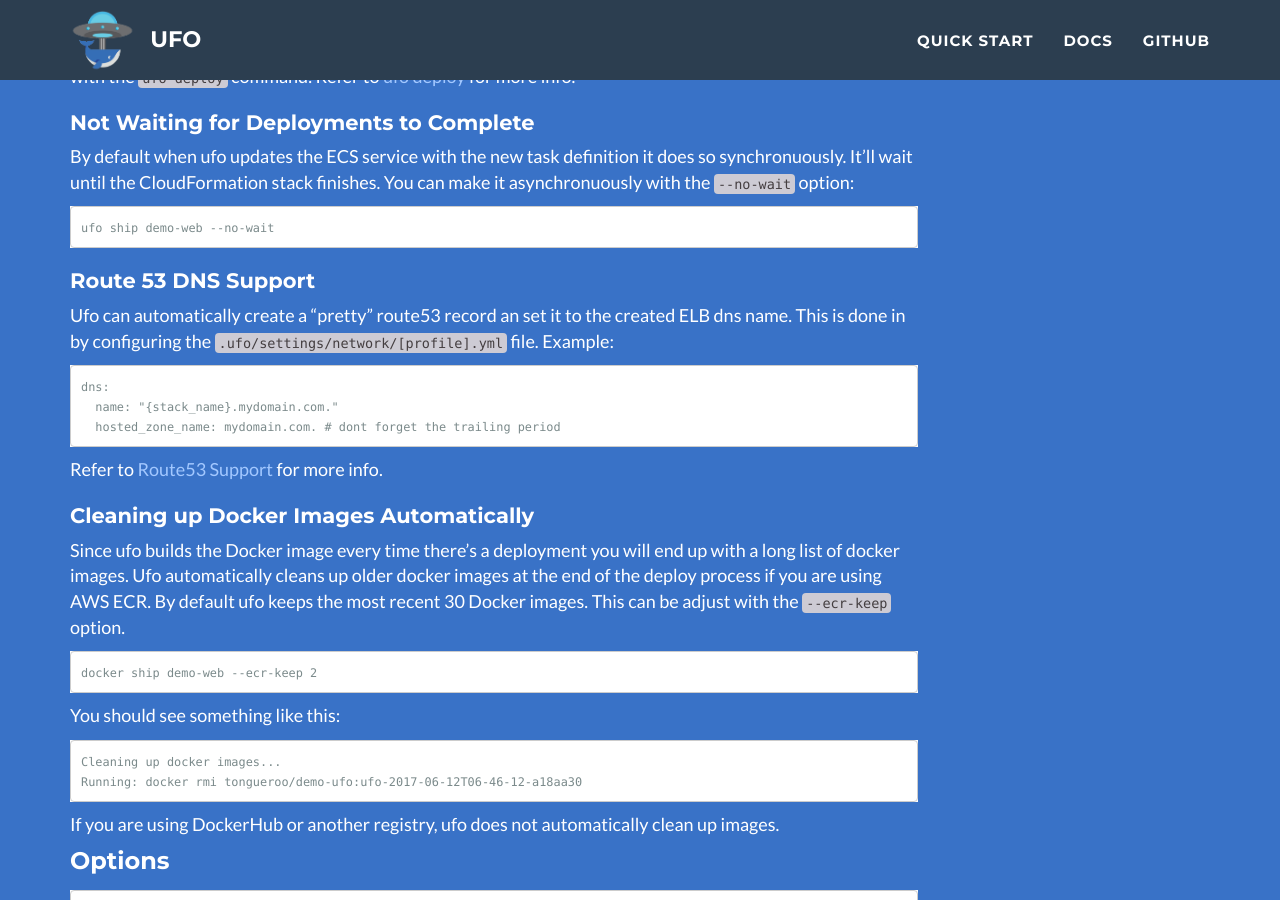
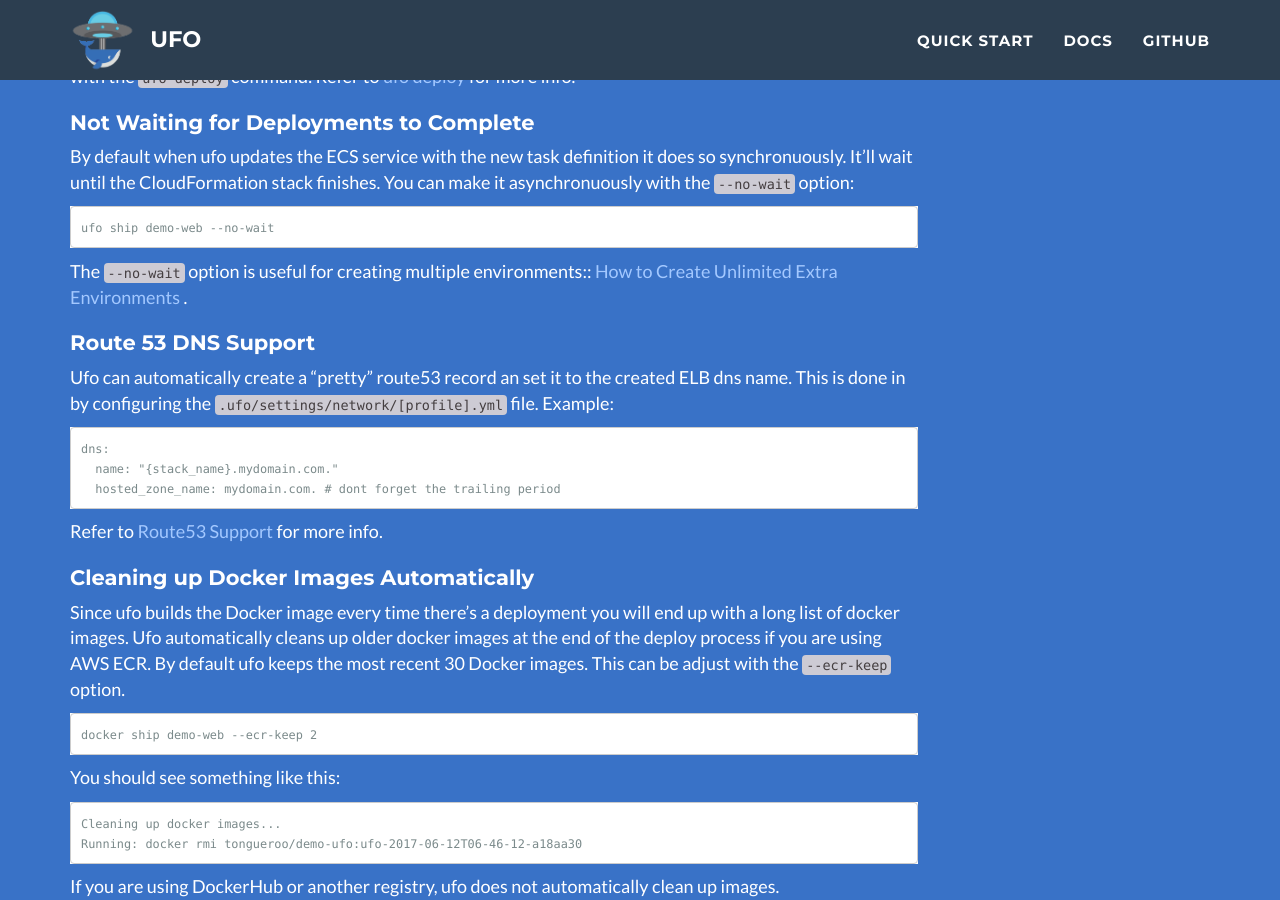
Before and after one commit to boltops-tools/ufo, a Jekyll site: the page built from docs/_reference/ufo-ship.md, in a window 1280 px wide and 900 px high, scrolled down 2180 px. Built offline with Jekyll 4.4.1, drawn with Linux system fonts in a browser that asks for light colours.

Commit message:
docs updated by circleci

```diff
--- a/docs/_reference/ufo-ship.md
+++ b/docs/_reference/ufo-ship.md
@@ -73,6 +73,9 @@ By default when ufo updates the ECS service with the new task definition it does
 
     ufo ship demo-web --no-wait
 
+The `--no-wait` option is useful for creating multiple environments:: [How to Create Unlimited Extra Environments
+](https://blog.boltops.com/2018/07/12/ufo-how-to-create-unlimited-extra-environments).
+
 ### Route 53 DNS Support
 
 Ufo can automatically create a "pretty" route53 record an set it to the created ELB dns name. This is done in by configuring the `.ufo/settings/network/[profile].yml` file. Example:
```
Also changed, not shown: docs/_reference/ufo-deploy.md (+3 -0 lines).
